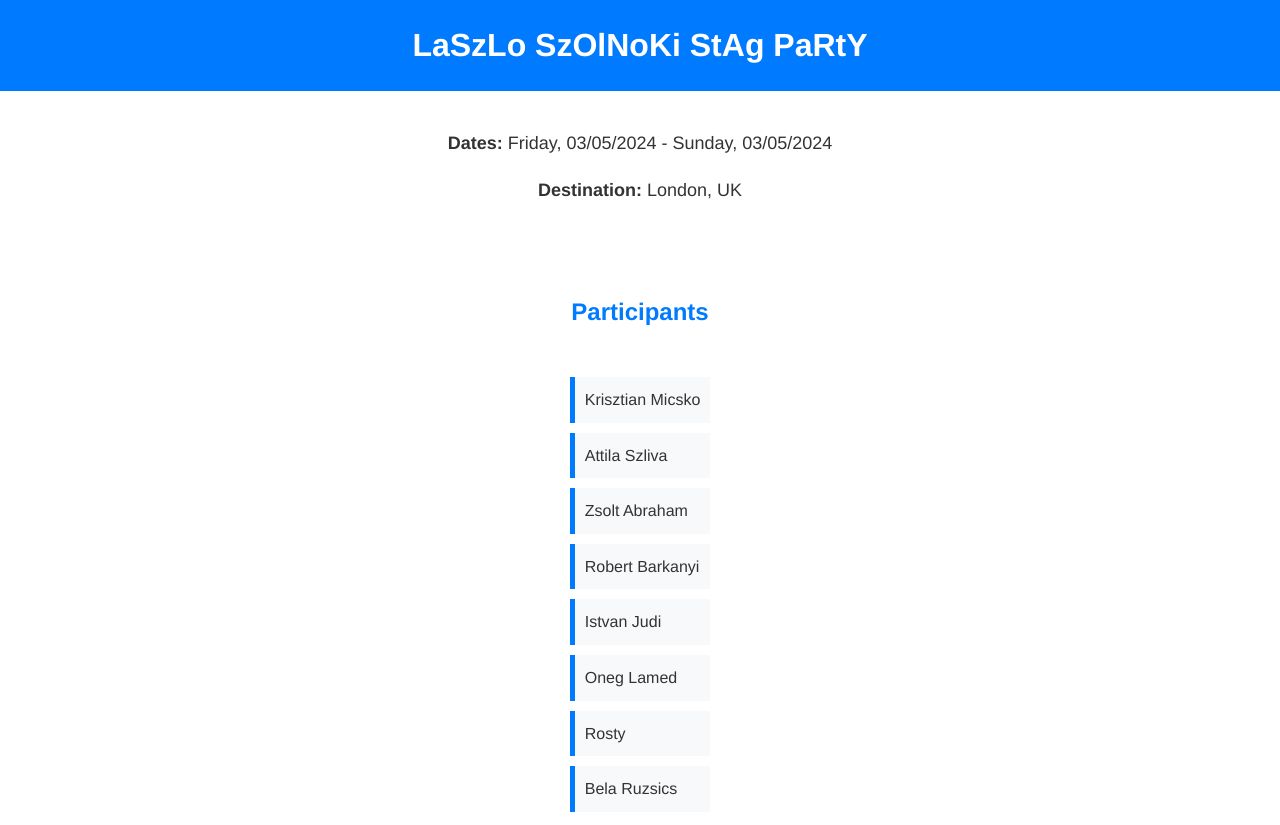
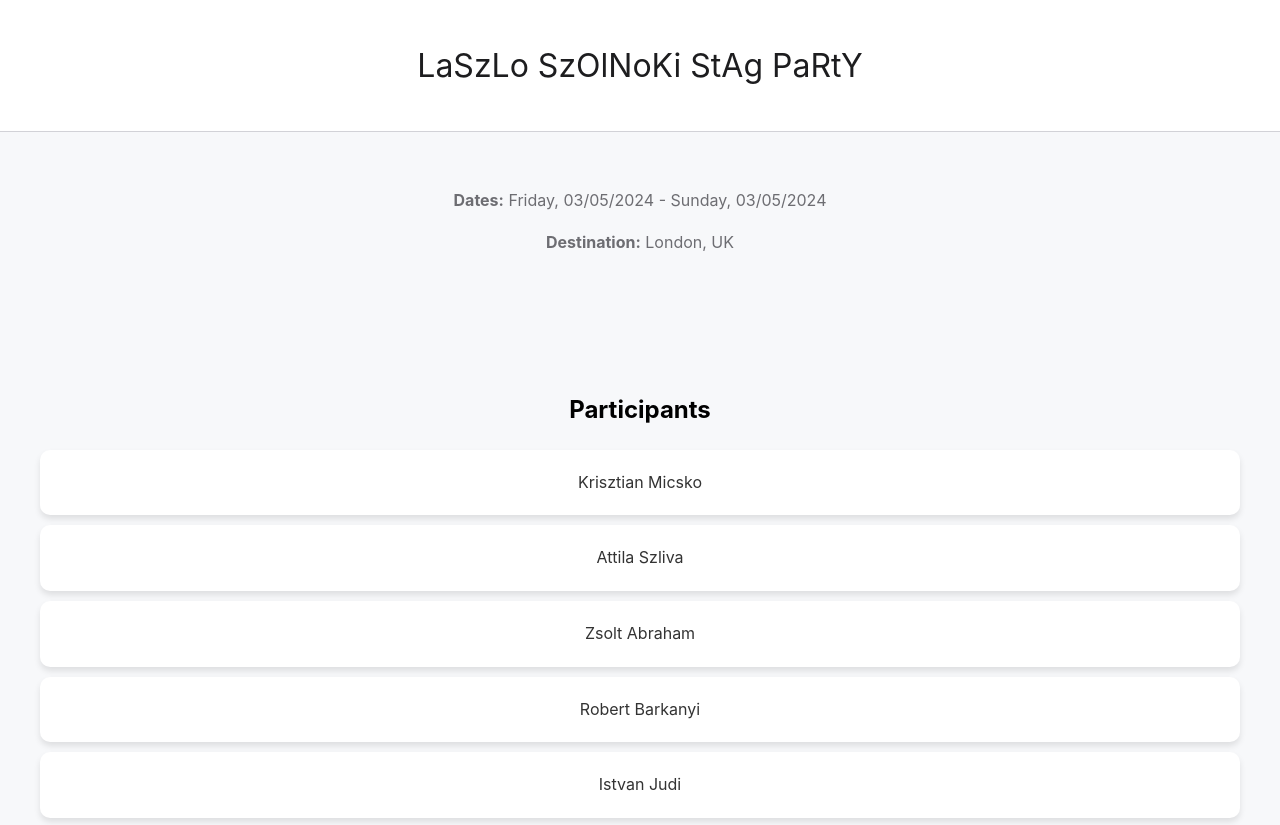
Before and after one commit to DeeOliver/WebSites, a plain HTML site: page index.html in a window 1280 px wide. Shown: the top 825 px of the page. Drawn offline with Linux system fonts and the light colour scheme.

Commit message:
style.css

```diff
--- a/style.css
+++ b/style.css
@@ -1,53 +1,66 @@
 body {
-    font-family: 'Helvetica Neue', Arial, sans-serif;
-    background-color: #fff;
-    color: #333;
+    font-family: -apple-system, BlinkMacSystemFont, "Segoe UI", Roboto, "Helvetica Neue", Arial, sans-serif;
+    background-color: #f7f8fa; /* A light grey background for softness */
+    color: #333; /* Dark grey color for text for better readability */
     line-height: 1.6;
     margin: 0;
     padding: 0;
 }
 
 header {
-    background-color: #007BFF; /* Trendy blue shade */
-    color: #fff;
-    padding: 20px 0;
+    background-color: #fff; /* White background for the header */
+    color: #1d1d1f; /* Almost black for text */
+    padding: 40px 0; /* Ample padding for a spacious look */
+    border-bottom: 1px solid #d2d2d7; /* A subtle border to delineate the header */
     text-align: center;
 }
 
 header h1 {
+    font-weight: normal;
+    font-size: 2rem; /* Large font size for the main heading */
     margin: 0;
 }
 
 .info, .participants {
-    padding: 20px;
+    padding: 40px 20px; /* Consistent padding for sections */
     text-align: center;
+    max-width: 1200px; /* Max width to control the line length */
+    margin: auto; /* Center the content */
 }
 
 .info p {
-    font-size: 18px;
+    font-size: 1rem; /* Readable font size for information paragraphs */
+    color: #6d6d72; /* Slightly lighter text color for less prominence */
 }
 
 .participants h2 {
-    color: #007BFF; /* Matching the header */
-    margin-top: 30px;
+    color: #000; /* Black color for subheadings for emphasis */
+    margin: 40px 0 20px;
 }
 
 ul {
     list-style: none;
     padding: 0;
-    display: inline-block;
-    text-align: left;
 }
 
 ul li {
-    background: #F8F9FA; /* Light grey background for each participant */
-    border-left: 5px solid #007BFF; /* Accent color stripe */
+    background: #fff; /* White background for list items */
     margin: 10px 0;
-    padding: 10px;
+    padding: 20px;
+    border-radius: 10px; /* Rounded corners for a modern look */
+    box-shadow: 0 4px 6px rgba(0,0,0,0.1); /* Subtle shadow for depth */
+    display: flex;
+    justify-content: center; /* Center list items */
+    align-items: center;
+    text-align: center;
 }
 
-@media (max-width: 600px) {
+@media (max-width: 768px) {
     .info p, ul li {
-        font-size: 16px; /* Adjust for smaller screens */
+        font-size: 0.9rem; /* Slightly smaller font size for mobile */
+    }
+
+    header h1 {
+        font-size: 1.5rem; /* Adjust header size for mobile */
     }
 }
```
